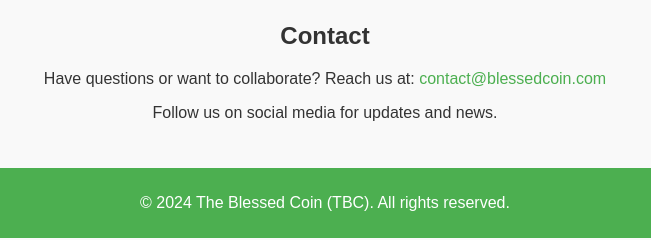
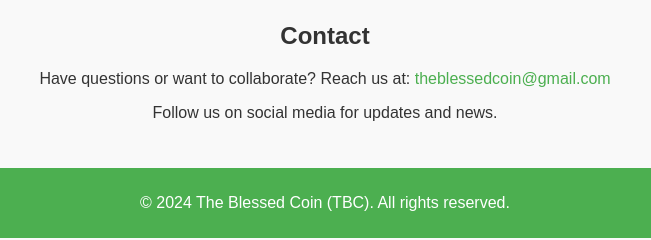
Before and after one commit to TShynn/the-blessed-coin, a plain HTML site: page index.html in a window 1280 px wide. Shown: the part 687-927 px from the top of the page, 315-966 px from the left. Drawn offline with Linux system fonts and the light colour scheme.

Commit message:
Update index.html

```diff
--- a/index.html
+++ b/index.html
@@ -73,7 +73,7 @@
   </section>
   <section id="contact">
     <h2>Contact</h2>
-    <p>Have questions or want to collaborate? Reach us at: <a href="mailto:contact@blessedcoin.com">contact@blessedcoin.com</a></p>
+    <p>Have questions or want to collaborate? Reach us at: <a href="mailto:theblessedcoin@gmail.com">theblessedcoin@gmail.com</a></p>
     <p>Follow us on social media for updates and news.</p>
   </section>
   <footer>
```
